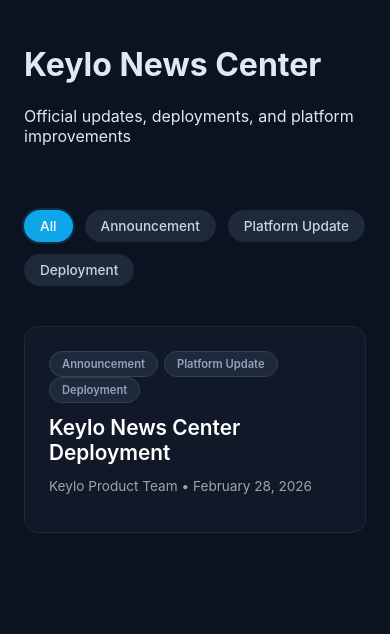
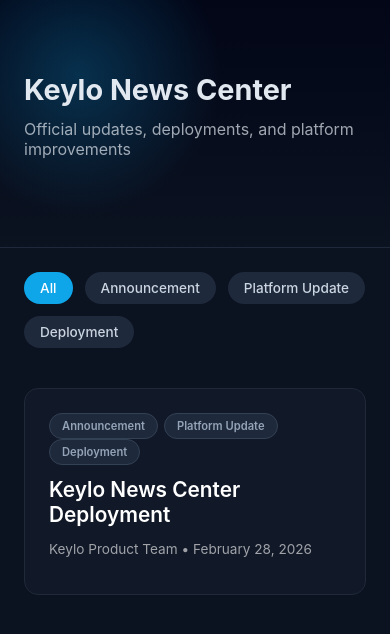
Before and after one commit to KeyloGroup/updates.keyloroblox.xyz, a Next.js app: page / in a window 390 px wide. Shown: the top 634 px of the page. Built offline with nearby package versions, Linux system fonts and the light colour scheme.

Commit message:
Update globals.css

```diff
--- a/app/globals.css
+++ b/app/globals.css
@@ -1,5 +1,5 @@
 /* ===============================
-   ROOT + BASE
+   RESET + BASE
 ================================= */
 
 * {
@@ -12,7 +12,8 @@
   padding: 0;
   background: #0b1220;
   color: #e2e8f0;
-  font-family: Inter, -apple-system, BlinkMacSystemFont, sans-serif;
+  font-family: Inter, -apple-system,
+    BlinkMacSystemFont, sans-serif;
 }
 
 a {
@@ -34,34 +35,29 @@
 }
 
 /* ===============================
-   HEADER (Hyra-style dark hero)
+   HERO HEADER
 ================================= */
 
-.header {
-  background: linear-gradient(
-    180deg,
-    #020617 0%,
-    #0b1220 100%
-  );
-  padding: 4rem 0 3rem 0;
+.hero {
+  background: radial-gradient(
+      circle at 20% 30%,
+      rgba(14, 165, 233, 0.25),
+      transparent 40%
+    ),
+    linear-gradient(180deg, #020617, #0b1220);
+  padding: 5rem 0 4rem 0;
   border-bottom: 1px solid #1e293b;
 }
 
-.header-inner {
-  display: flex;
-  flex-direction: column;
-  gap: 0.5rem;
+.hero-inner h1 {
+  font-size: 2.5rem;
+  margin: 0;
 }
 
-.logo {
-  font-size: 2.4rem;
-  font-weight: 700;
-  letter-spacing: -0.5px;
-}
-
-.subtitle {
+.hero-inner p {
+  margin-top: 0.75rem;
+  opacity: 0.7;
   font-size: 1rem;
-  opacity: 0.6;
 }
 
 /* ===============================
@@ -94,7 +90,6 @@
 .filter.active {
   background: #0ea5e9;
   color: white;
-  box-shadow: 0 0 0 2px rgba(14, 165, 233, 0.2);
 }
 
 /* ===============================
@@ -124,7 +119,8 @@
 .card:hover {
   transform: translateY(-6px);
   border-color: #334155;
-  box-shadow: 0 10px 30px rgba(0, 0, 0, 0.4);
+  box-shadow: 0 10px 30px
+    rgba(0, 0, 0, 0.4);
 }
 
 .card-banner {
@@ -187,13 +183,32 @@
 
 .post-title {
   font-size: 2rem;
-  margin-bottom: 0.75rem;
+  margin-bottom: 1rem;
 }
 
-.post-meta {
-  font-size: 0.9rem;
+/* Author */
+
+.author {
+  display: flex;
+  align-items: center;
+  gap: 12px;
+  margin-bottom: 2rem;
+}
+
+.author-avatar {
+  width: 44px;
+  height: 44px;
+  border-radius: 50%;
+  border: 2px solid #1e293b;
+}
+
+.author-name {
+  font-weight: 600;
+}
+
+.author-date {
+  font-size: 0.85rem;
   opacity: 0.6;
-  margin-bottom: 2rem;
 }
 
 /* ===============================
@@ -205,11 +220,11 @@
     padding: 1.5rem;
   }
 
-  .header {
-    padding: 3rem 0 2rem 0;
+  .hero {
+    padding: 3rem 0;
   }
 
-  .logo {
+  .hero-inner h1 {
     font-size: 1.8rem;
   }
 
```
